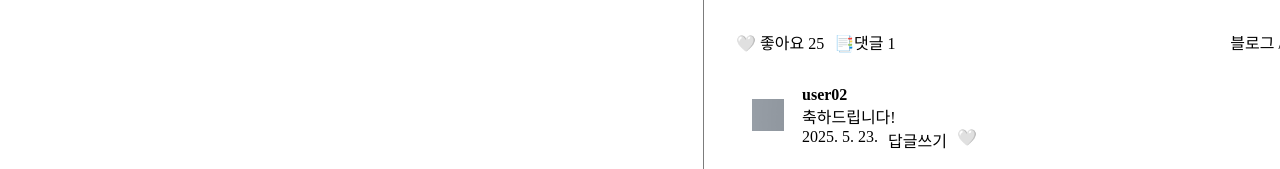
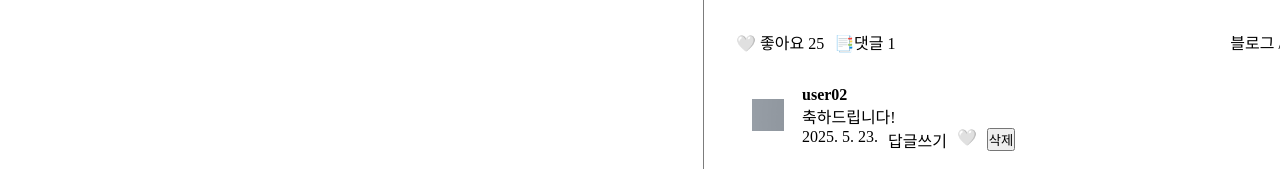
Before and after one commit to cooky122/MiniProject, a React (Vite) app: page /postview/1 in a window 1280 px wide. Shown: the part 631-800 px from the top of the page. Built offline with nearby package versions, Linux system fonts and the light colour scheme.

Commit message:
2025_05_29_1750

```diff
--- a/src/App.css
+++ b/src/App.css
@@ -53,7 +53,11 @@ th,td{
 
 .main{
 	width: 40%;
-	height: 20%;
+	height: 45rem;
 	border: 1px solid #7c7c7c;
 	border-radius: 8px;
+	overflow-y: auto;
 }
+.main::-webkit-scrollbar{
+	display: none;
+}
--- a/src/components/PostView/CommentView.jsx
+++ b/src/components/PostView/CommentView.jsx
@@ -2,8 +2,9 @@ import { useState } from 'react';
 import defaultImg from '../../assets/tmp.png'
 import DateFormat from '../DateFormat';
 
-const CommentView = ({comment, post}) =>{
+const CommentView = ({comment, post, onDelete}) =>{
     const [liked,setLike] = useState();
+
     const [likeCount,setLikeCount] = useState(comment.like_count);
 
     const clickHeart = () =>{
@@ -13,13 +14,19 @@ const CommentView = ({comment, post}) =>{
       setLikeCount(count => count - 1);
     }
       setLike(onClick => !onClick);
-      comment.like_count = likeCount;
 
-    }
+      sessionStorage.setItem(comment,JSON.stringify(likeCount))
+
+    };
+
+
+    const onClickDelete = () =>{
+      onDelete(comment.comment_id)
+    };
+
   return(
     <div>
-      {comment.map((comment) => (
-        <div className="commentView" key={comment.comment_id}>
+      <div className="commentView">
         <div className="comment">
           <div className='minProfile'>
             <a href=""><img src={defaultImg} alt="기본 프로필" className='minImg' /></a>
@@ -33,12 +40,14 @@ const CommentView = ({comment, post}) =>{
                 <span onClick={clickHeart} className="commentHeart">
                   {liked ? '❤️' : '🤍'}
                 </span>
+                <span>
+                  <button onClick={onClickDelete}>삭제</button>
+                </span>
               </p>
             </span>
           </div>
         </div>
       </div>
-      ))}
     </div>
   );
 }
--- a/src/components/PostView/PostView.jsx
+++ b/src/components/PostView/PostView.jsx
@@ -18,12 +18,12 @@ const PostView = ({Posts, Comments}) =>{
   // postID를 기반으로 post분류한다
   const ViewPost = Posts.find((post) => post.post_id === parseInt(postId));
 
-  // commentID를 이용해 session에 저장한다
-  const comID = `comments:${Comments.comment_id}`;
+  // commentID를 이용해 session에 저장한다  수정: Comments 기준으로 가져올시 댓글 자료가 postId 기반이여서 제대로 저장하지 못함 주석처리수 PostId 활용
+  const comID = `comment:${postId.comment_id}`;
 
   const[comment, setCom] = useState(() => {
     //기존 useState == Comments 로 받아왔으나 session을 이용한 Comments로드로 값 변경 페이지를 불러올때 session에서 값을 받아옴 값이 없다면 이전과 동일한 Comments 배열 사용한다
-    const load = sessionStorage.getItem (comID);
+    const load = sessionStorage.getItem(comID);
     return load ? JSON.parse(load) : Comments;
   });
 
@@ -46,10 +46,17 @@ const PostView = ({Posts, Comments}) =>{
     setCom(updatedComments);
 
     sessionStorage.setItem(comID,JSON.stringify(updatedComments));
-  }
+  };
+
+    const onDelete = (targetId) =>{
+      //TODO: 기존 Comments배열의 항목 삭제 불가 && 삭제시 화면 못불러옴
+      setCom(comment.filter((comid)=> comid.comment_id !== targetId));
+
+      sessionStorage.removeItem(comID,JSON.stringify())
+    };
 
   // post별로 분류한 comment필터 DB 기준 외래키인 post_ID 를 기반으로 comment를 받아온다
-  const ViewComments = comment.filter((com) => com.post_id === parseInt(postId));
+  const ViewComments = comment.filter((com) => com.post_id == parseInt(postId));
 
   return(
     <div className="postView">
@@ -59,7 +66,11 @@ const PostView = ({Posts, Comments}) =>{
         <ContentView post={ViewPost} comment={ViewComments} />
       </div>
       <div className="commentWrapper">
-        <CommentView post={ViewPost} comment={ViewComments}/>
+      {ViewComments.map((com) => (
+        <div key={com.comment_id}>
+          <CommentView post={ViewPost} comment={com} onDelete={onDelete}/>
+        </div>
+      ))}
         <CreateComment onCreate={onCreate}/>
       </div>
       <PostFooter/>
```
Lines whose indentation alone changed are shown as unchanged.
